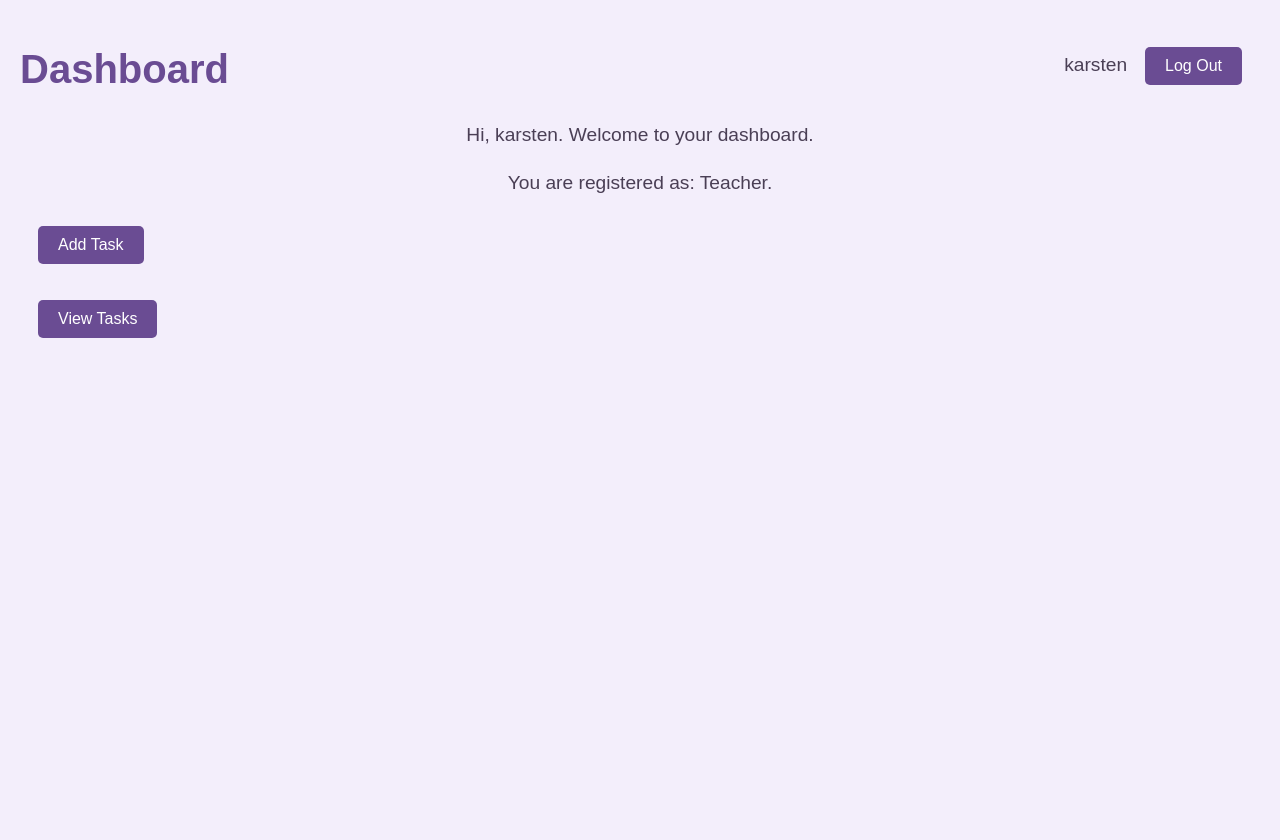
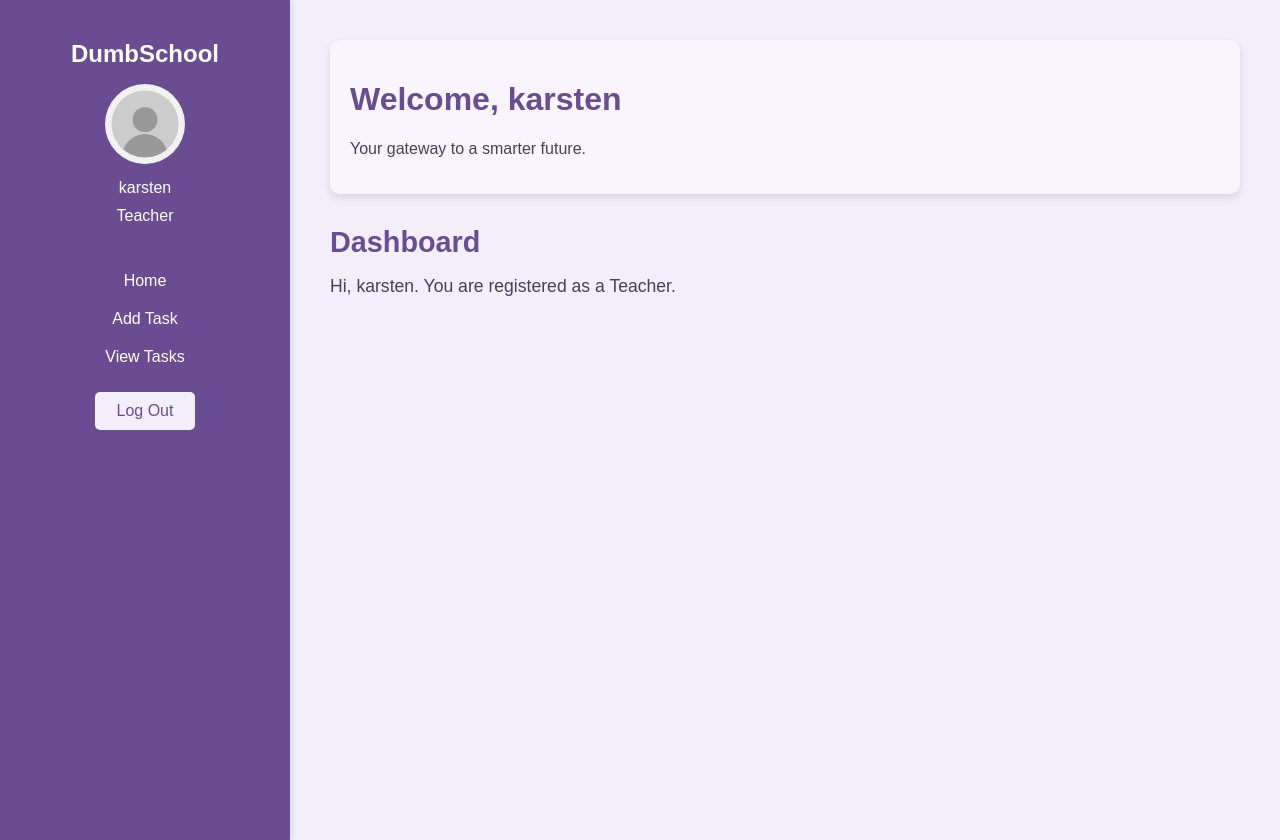
Before and after one commit to KarstenVerherstraeten/DjangoLogin, a Django app: page /accounts/dashboard/ in a window 1280 px wide. Before the commit the page ends 338 px from the top, so only its background shows below. Run offline with Django 5.2, Linux system fonts and the light colour scheme; a user stored in the database is signed in.

Commit message:
Refactor dashboard layout with sidebar navigation and enhanced styling for improved user experience

```diff
--- a/login/static/login/dashboard.css
+++ b/login/static/login/dashboard.css
@@ -1,90 +1,138 @@
-/* dashboard.css */
-
 /* General body styling */
 body {
     font-family: Arial, sans-serif;
     background-color: #f3eefb; /* Light, calming background */
-    color: #4a3f55; /* Soft purple text color */
+    color: #4a3f55;
+    display: flex;
+    margin: 0;
+    padding: 0;
+}
+
+/* Sidebar styling */
+.sidebar {
+    width: 250px;
+    background-color: #6a4c93; /* Purple sidebar */
+    color: #ffffff;
     display: flex;
     flex-direction: column;
-    align-items: centesr;
-    margin: 0;
+    align-items: center;
     padding: 20px;
+    box-shadow: 2px 0 5px rgba(0, 0, 0, 0.1);
+    height: 100vh;
 }
 
-.topbar{
+.sidebar h2 {
+    font-size: 1.5rem;
+    margin-bottom: 1rem;
+}
+
+.profile-info {
     display: flex;
-    justify-content: space-between;
-    width: 100%;
-    flex-direction: row;
+    flex-direction: column;
+    align-items: center;
+    margin-bottom: 2rem;
+}
+
+.profile-info img {
+    width: 80px;
+    height: 80px;
+    border-radius: 50%;
+    margin-bottom: 10px;
+}
+
+.profile-info p {
+    margin: 5px 0;
+}
+
+.sidebar nav{
+    display: flex;
+    flex-direction: column;
     align-items: center;
 }
 
-.right{
-    display: flex;
-    flex-direction: row;
-    align-items: center;
-
+.sidebar nav a {
+    color: #ffffff;
+    text-decoration: none;
+    font-size: 1rem;
+    padding: 10px;
+    display: block;
+    width: 100%;
+    text-align: center;
+    transition: background-color 0.3s;
 }
 
-/* Page title */
-h1 {
-    color: #6a4c93; /* Light purple */
-    font-size: 2.5rem;
-    margin-bottom: 0.5em;
+.sidebar nav a:hover {
+    background-color: #8e6bb3;
+    border-radius: 5px;
 }
 
-/* General paragraph styling */
-p {
-    font-size: 1.2rem;
-    margin: 0.5em 0;
-    line-height: 1.5;
-    text-align: center;
+.logout-btn {
+    width: 100px;
+    background: #f3eefb;
+    color: #6a4c93;
+    border: none;
+    padding: 10px;
+    font-size: 1rem;
+    cursor: pointer;
+    margin-top: 1rem;
+    transition: background-color 0.3s ease;
 }
 
-/* Buttons styling */
+.logout-btn:hover {
+    background-color: #e5daf6;
+}
+
+/* Content area */
+.content {
+    flex-grow: 1;
+    padding: 40px;
+}
+
+.welcome-box {
+    background-color: #f8f5fc; /* Light purple box */
+    padding: 20px;
+    border-radius: 10px;
+    margin-bottom: 2rem;
+    box-shadow: 0 4px 8px rgba(0, 0, 0, 0.1);
+}
+
+.welcome-box h1 {
+    color: #6a4c93;
+}
+
+.tasks-overview h2 {
+    color: #6a4c93;
+    font-size: 1.8rem;
+    margin-bottom: 1rem;
+}
+
+.tasks-overview p {
+    font-size: 1.1rem;
+    color: #4a3f55;
+}
+
+/* Button styles */
 button {
     font-size: 1rem;
     color: #ffffff;
-    background-color: #6a4c93; /* Soft purple */
+    background-color: #6a4c93;
     border: none;
     border-radius: 5px;
     padding: 10px 20px;
-    margin: 0.5em;
     cursor: pointer;
     transition: background-color 0.3s ease;
 }
 
 button:hover {
-    background-color: #8e6bb3; /* Slightly lighter purple on hover */
+    background-color: #8e6bb3;
 }
 
-/* Form and container styling */
-form {
-    display: inline-block;
-    margin: 10px;
-}
-
-/* Centered container for all content */
-.container {
-    max-width: 600px;
-    padding: 2rem;
-    border-radius: 8px;
-    background-color: #f8f5fc; /* Very light purple container */
-    box-shadow: 0 4px 8px rgba(0, 0, 0, 0.1);
-}
-
-/* Responsive styling */
+/* Responsive adjustments */
 @media (max-width: 768px) {
-    body {
-        padding: 10px;
+    .sidebar {
+        width: 200px;
     }
-
-    h1 {
-        font-size: 2rem;
-    }
-
-    p, button {
-        font-size: 1rem;
+    .content {
+        padding: 20px;
     }
 }
--- a/login/templates/pages/dashboard.html
+++ b/login/templates/pages/dashboard.html
@@ -5,39 +5,43 @@
     <meta name="viewport" content="width=device-width, initial-scale=1.0" />
     {% load static %}
     <link rel="stylesheet" href="{% static 'login/dashboard.css' %}">
-		<title>Dashboard | {{user.username }}</title>
+    <title>Dashboard | {{user.username}}</title>
 </head>
 <body>
-		<div class="topbar">
-			<div class="left">
-				<h1>Dashboard</h1>
+    <div class="sidebar">
+        <h2>DumbSchool</h2>
+        <div class="profile-info">
+            <img src="{% static 'images/profile-placeholder.jpg' %}" alt="User profile" />
+			<div class="name">
+				<p>{{ user.username }}</p>
 			</div>
-			<div class="right">
-				<p>{{ user.username }}</p>
+
+            <p>{{ user.groups.all.0.name }}</p>
+        </div>
+        <nav>
+            <a href="#">Home</a>
+            {% if user.groups.all.0.name == "Teacher" %}
+            <a href="{% url 'login:addTask' %}">Add Task</a>
+            {% endif %}
+
+            <a href="{% url 'login:viewTasks' %}">View Tasks</a>
+
             <form method="post" action="{% url 'logout' %}">
                 {% csrf_token %}
-					<button type="submit">Log Out</button>
+                <button type="submit" class="logout-btn">Log Out</button>
             </form>
+        </nav>
+    </div>
+
+    <div class="content">
+        <div class="welcome-box">
+            <h1>Welcome, {{ user.username }}</h1>
+            <p>Your gateway to a smarter future.</p>
+        </div>
+        <div class="tasks-overview">
+            <h2>Dashboard</h2>
+            <p>Hi, {{ user.username }}. You are registered as a {{ user.groups.all.0.name }}.</p>
         </div>
     </div>
-
-
-		<p>Hi, {{ user.username }}. Welcome to your dashboard.</p>
-		<p>You are registered as: {{ user.groups.all.0.name }}.</p>
-
-
-		{% if user.groups.all.0.name == "Teacher" %}
-		<form method="post" action="{% url 'login:addTask' %}">
-			{% csrf_token %}
-			<button type="submit">Add Task</button>
-		</form>
-		{% endif %}
-
-		<form method="post" action="{% url 'login:viewTasks' %}">
-			{% csrf_token %}
-			<button type="submit">View Tasks</button>
-
-
-		</form>
 </body>
 </html>
```
Also changed, not shown: login/static/images/profile-placeholder.jpg (added). Lines whose indentation alone changed are shown as unchanged.
